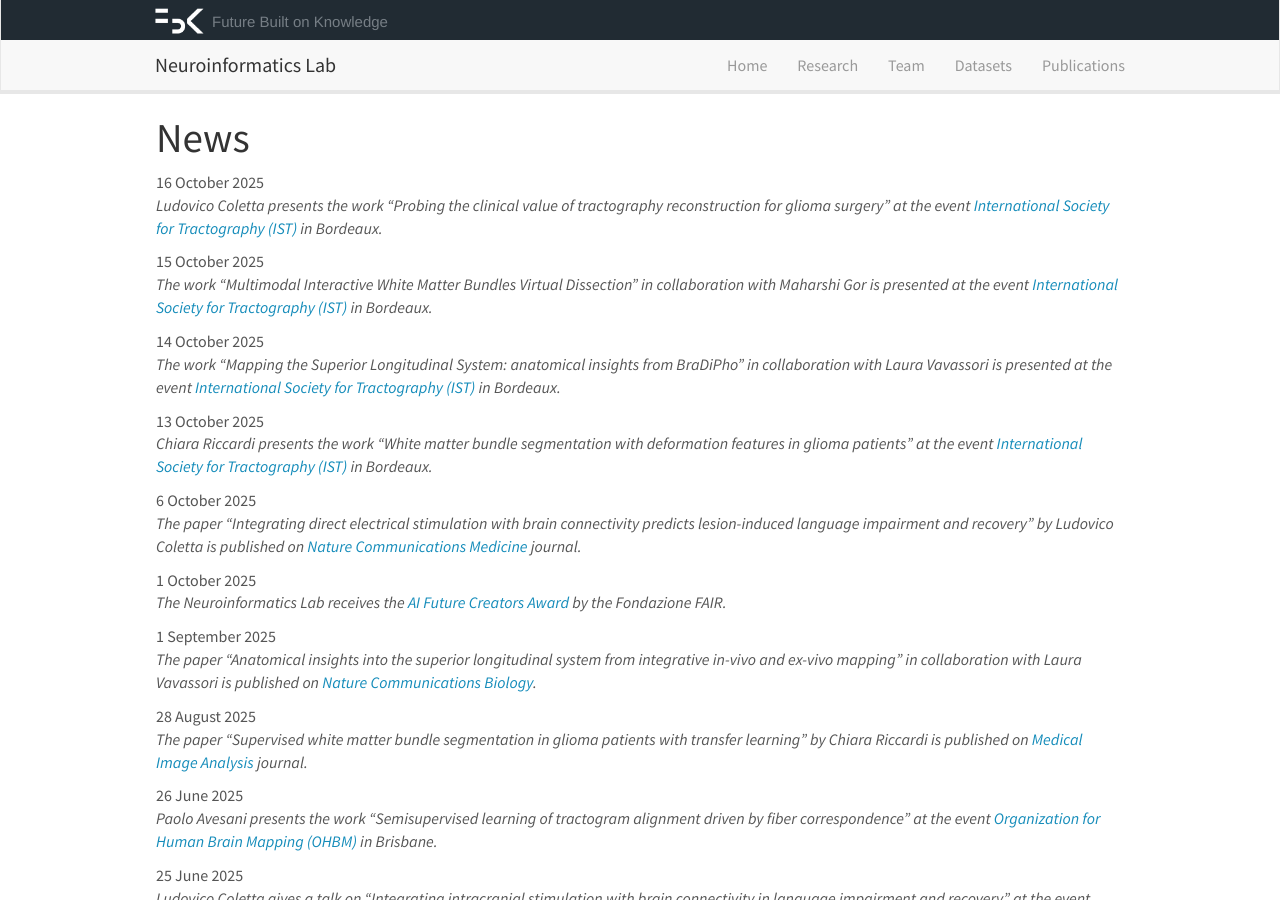
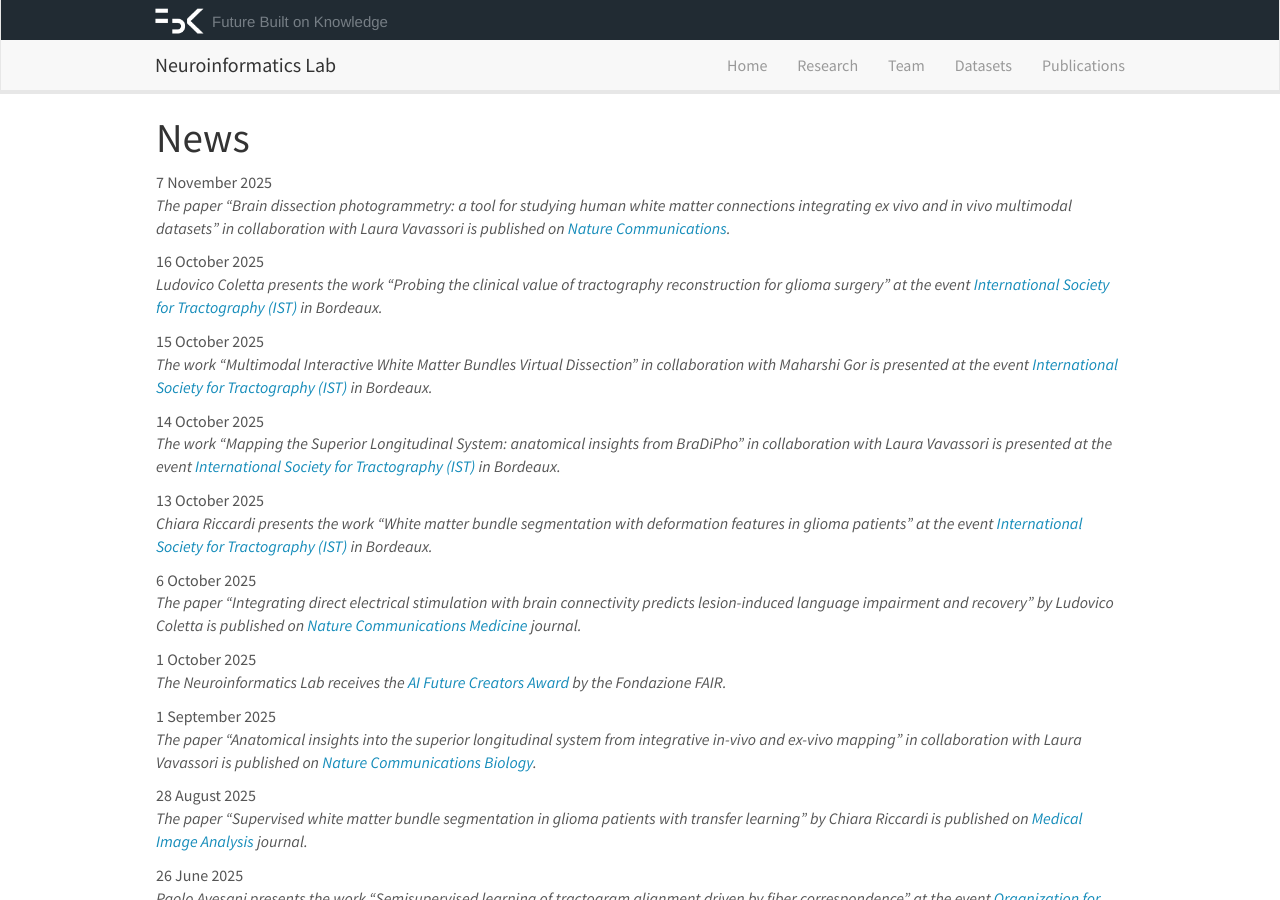
Before and after one commit to FBK-NILab/FBK-NILab.github.io, a Jekyll site: the page built from _pages/allnews.md, in a window 1280 px wide and 900 px high. Built offline with Jekyll 4.4.1, drawn with Linux system fonts in a browser that asks for light colours; nearby versions of some CDN libraries.

Commit message:
Update news.yml

```diff
--- a/_data/news.yml
+++ b/_data/news.yml
@@ -1,3 +1,8 @@
+
+- date: 7 November 2025
+  headline: |
+    The paper “Brain dissection photogrammetry: a tool for studying human white matter connections integrating ex vivo and in vivo multimodal datasets” in collaboration with Laura Vavassori is published on <a href='https://doi.org/10.1038/s41467-025-64788-y'>Nature Communications</a>.
+
 - date: 16 October 2025
   headline: |
     Ludovico Coletta presents the work "Probing the clinical value of tractography reconstruction for glioma surgery" at the event <a href='https://event.fourwaves.com/istconference2025/pages'>International Society for Tractography (IST)</a> in Bordeaux.
```
